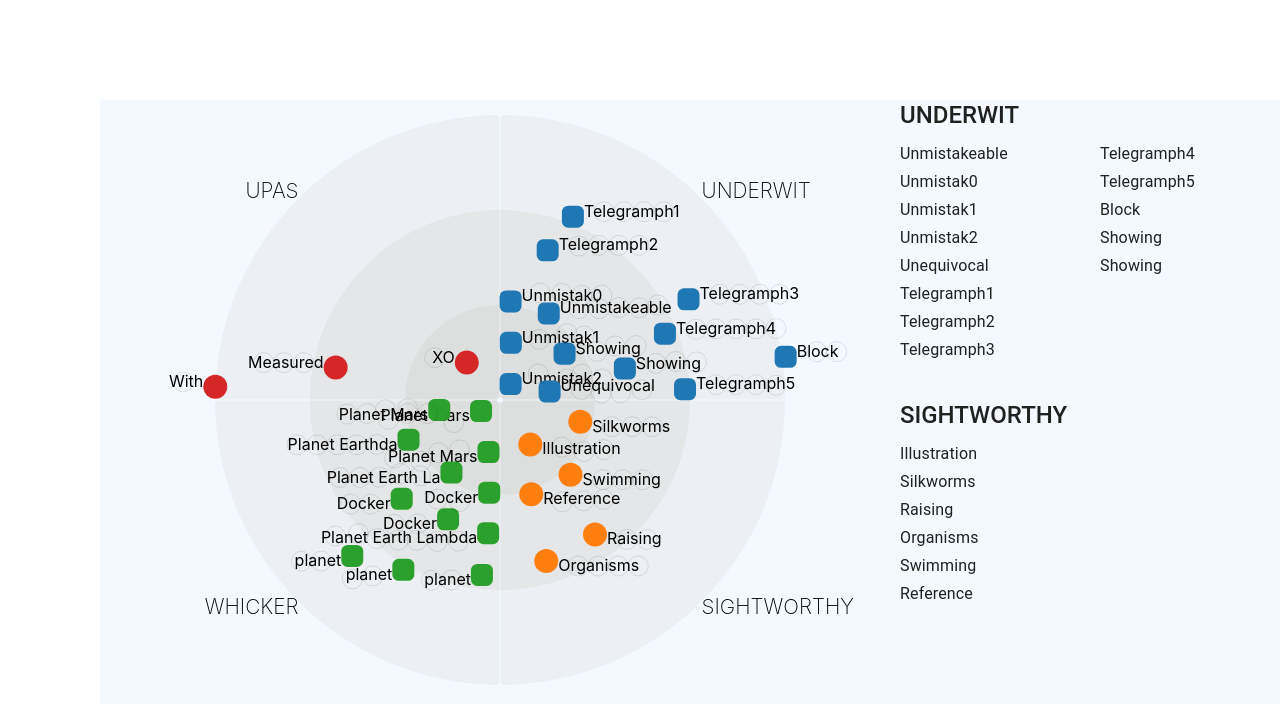
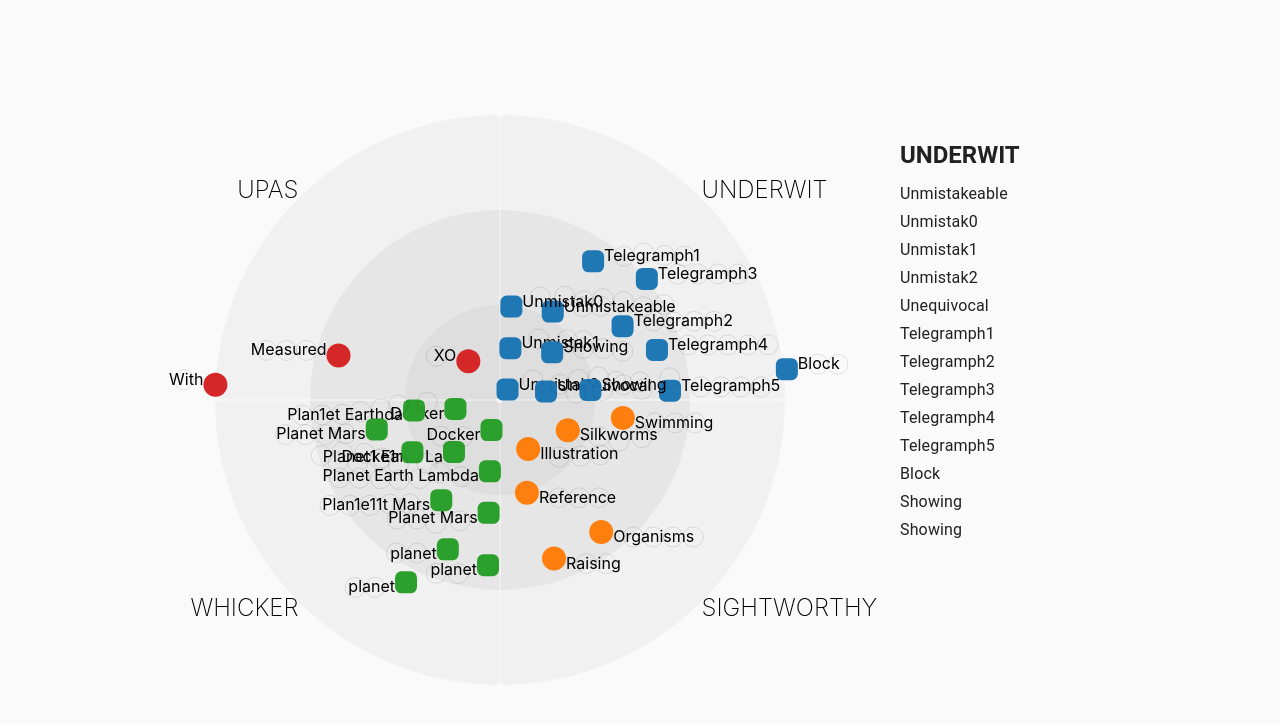
Before and after one commit to davlxd/various-react-components-lab, a React (Create React App) app: page /test in a window 1280 px wide. Shown: the top 724 px of the page. Built offline with nearby package versions, Linux system fonts and the light colour scheme.

Commit message:
Looks better now with one-quadrant column

```diff
--- a/src/components/Radar/detail-section.js
+++ b/src/components/Radar/detail-section.js
@@ -2,12 +2,18 @@ import React, { Component } from 'react'
 import PropTypes from 'prop-types'
 import { withStyles } from '@material-ui/core/styles'
 import Typography from '@material-ui/core/Typography'
+import CssBaseline from '@material-ui/core/CssBaseline'
+
+const RADAR_WIDTH = 800
 
 const styles = theme => ({
-  detailSection: {
-    height: '50%',
+  root: {
+    paddingTop: 40,
     cursor: 'default',
     userSelect: 'none',
+    transition: 'width 0.2s ease-out',
+    overflow: 'hidden',
+    transform: ({ flipped }) => flipped ? 'scale(-1, 1)' : null,
   },
   entries: {
     height: '80%',
@@ -15,26 +21,23 @@ const styles = theme => ({
     // paddingLeft: 10,
   },
   entry: {
+    transform: ({ flipped }) => flipped ? 'scale(-1, 1)' : null,
   },
   sectorName: {
     textTransform: 'uppercase',
-    fontWeight: 500,
+    width: ({ radarWidth }) => radarWidth / 4,
+    transform: ({ flipped }) => flipped ? 'scale(-1, 1)' : null,
+    fontWeight: 'bold',
   },
   blipName: {
     cursor: 'pointer',
   },
   desc: {
-    maxHeight: 0,
-    marginBottom: 0,
     overflow: 'hidden',
+    wordWrap: 'break-word',
     transition: 'max-height 0.3s linear, margin-bottom 0.3s linear',
+    fontWeight: 100,
   },
-  descExpand: {
-    transition: 'max-height 0.3s linear, margin-bottom 0.3s linear',
-    overflow: 'hidden',
-    maxHeight: '100px', //TODO calca
-    marginBottom: 8,
-  }
 })
 
 class DetailSection extends Component {
@@ -52,22 +55,25 @@ class DetailSection extends Component {
   }
 
   render() {
-    const { classes, sectorName, entries, radarWidth, flipped, onClickBlip, clickedBlip, } = this.props
+    const { classes, sectorName, entries, radarWidth, expand, onClickBlip, clickedBlip, } = this.props
     const flipIfNecessary = flipped => ({ transform: flipped? 'scale(-1, 1)' : null })
-    const expandDescIfNecessary = entry => clickedBlip &&
-                                           clickedBlip.sectorIndex === entry.sectorIndex &&
-                                           clickedBlip.name === entry.name
-                                           ? classes.descExpand : classes.desc
+
+    const expandDesc = entry => clickedBlip && clickedBlip.sectorIndex === entry.sectorIndex && clickedBlip.name === entry.name
+    const blipDescDynamicStyle = entry => ({
+      maxHeight: expandDesc(entry) ? (10 + 24 * Math.ceil(entry.desc.length / 20.0)) : 0,
+      marginBottom: expandDesc(entry) ? 10 : 0,
+    })
 
     return (
-      <section className={classes.detailSection}>
-        <Typography variant="h5" className={classes.sectorName} style={{ width: radarWidth / 4, ...flipIfNecessary(flipped) }} gutterBottom> {sectorName} </Typography>
+      <section className={classes.root} style={{width: expand ? RADAR_WIDTH / 4 : 0}}>
+        <CssBaseline/>
+        <Typography variant="h5" className={classes.sectorName} gutterBottom> {sectorName} </Typography>
         <div className={classes.entries} style={{width: radarWidth / 4, columnWidth: radarWidth / 4}}>
           {entries.map(entry => (
-            <div className={classes.entry} key={entry.key} style={flipIfNecessary(flipped)}>
+            <div className={classes.entry} key={entry.key}>
               <Typography variant="subtitle1" className={classes.blipName} inline={true} onClick={() => onClickBlip(entry.sector, entry.name)}> {entry.name} </Typography>
               {entry.desc &&
-                <Typography variant="body2" className={expandDescIfNecessary(entry)} style={{width: radarWidth / 4}}> {entry.desc} </Typography>
+                <p className={classes.desc} style={blipDescDynamicStyle(entry)}> {entry.desc} </p>
               }
             </div>
           ))}
@@ -86,6 +92,7 @@ DetailSection.propTypes = {
   radarWidth: PropTypes.number.isRequired,
   sectorName: PropTypes.string.isRequired,
   entries: PropTypes.array.isRequired,
+  expand: PropTypes.bool.isRequired,
   onClickBlip: PropTypes.func,
   clickedBlip: PropTypes.object,
   flipped: PropTypes.bool,
--- a/src/components/Radar/index.js
+++ b/src/components/Radar/index.js
@@ -1,5 +1,6 @@
 import React, { Component } from 'react'
 import { withStyles } from '@material-ui/core/styles'
+import CssBaseline from '@material-ui/core/CssBaseline'
 
 import DetailSection from './detail-section'
 import { initateSvg, drawBackgroundCirclesAndAxis, drawBlips } from './d3/radar-in-d3'
@@ -9,26 +10,10 @@ const RADAR_HEIGHT = 600
 
 const styles = theme => ({
   root: {
-    backgroundColor: '#f3f9fe',
+    // backgroundColor: '#f3f9fe',
     position: 'absolute',
     display: 'flex',
     flexWrap: 'nowrap',
-  },
-  detailColumn: {
-    display: 'flex',
-    flexDirection: 'column',
-    height: RADAR_HEIGHT,
-    overflow: 'hidden',  // This gets rid of scroll bar during transition but also hide exceeding descs
-    transition: 'width 0.2s ease-out',
-    width: RADAR_WIDTH / 2, // this guarantees left one doesn't overflow into svg
-  },
-  detailColumnCollapsed: {
-    display: 'flex',
-    flexDirection: 'column',
-    height: RADAR_HEIGHT,
-    transition: 'width 0.2s ease-out',
-    overflow: 'hidden',
-    width: 0,
   },
 })
 
@@ -44,7 +29,7 @@ class Radar extends Component {
 
     this.state = {
       clickedBlip: { sector: '', name: '' },
-      hoveredHalf: 'right',
+      hoveredSectorIndex: 0,
     }
   }
 
@@ -62,12 +47,12 @@ class Radar extends Component {
     const { divId, svgId, radius } = this
     const { blips } = this.props.data
 
-    const hoverOnHalf = half => this.setState({ hoveredHalf: half })
+    const hoverOnSector = sectorIndex => this.setState({ hoveredSectorIndex: sectorIndex })
 
 
     const { svg, g } = initateSvg(divId, svgId, RADAR_WIDTH, RADAR_HEIGHT)
-    drawBackgroundCirclesAndAxis(svg, g, radius, blips, hoverOnHalf)
-    drawBlips(svg, g, radius, blips, hoverOnHalf, (sector, name) => this.clickOnBlip(sector, name))
+    drawBackgroundCirclesAndAxis(svg, g, RADAR_WIDTH, RADAR_HEIGHT, radius, blips, hoverOnSector)
+    drawBlips(svg, g, radius, blips, hoverOnSector, (sector, name) => this.clickOnBlip(sector, name))
   }
 
   componentWillMount() {
@@ -75,7 +60,7 @@ class Radar extends Component {
 
   render() {
     const { classes } = this.props
-    const { hoveredHalf, clickedBlip } = this.state
+    const { hoveredSectorIndex, clickedBlip } = this.state
     const { divId, svgId } = this
     const { blips } = this.props.data
     const blipsGroupBySector = blips.reduce((acc, cur, idx) => {
@@ -92,17 +77,13 @@ class Radar extends Component {
 
     return (
       <div className={classes.root}>
-        <div className={ hoveredHalf === 'left' ? classes.detailColumn : classes.detailColumnCollapsed } style={{transform: 'scale(-1,1)'}}>
-          <DetailSection radarWidth={RADAR_WIDTH} sectorName={sectors[3]} onClickBlip={(sector, name) => this.clickOnBlip(sector, name)} entries={blipsGroupBySector[sectors[3]]} clickedBlip={clickedBlip} flipped={true}/>
-          <DetailSection radarWidth={RADAR_WIDTH} sectorName={sectors[2]} onClickBlip={(sector, name) => this.clickOnBlip(sector, name)} entries={blipsGroupBySector[sectors[2]]} clickedBlip={clickedBlip} flipped={true}/>
-        </div>
+        <DetailSection radarWidth={RADAR_WIDTH} expand={hoveredSectorIndex === 3} sectorName={sectors[3]} onClickBlip={(sector, name) => this.clickOnBlip(sector, name)} entries={blipsGroupBySector[sectors[3]]} clickedBlip={clickedBlip} flipped={true}/>
+        <DetailSection radarWidth={RADAR_WIDTH} expand={hoveredSectorIndex === 2} sectorName={sectors[2]} onClickBlip={(sector, name) => this.clickOnBlip(sector, name)} entries={blipsGroupBySector[sectors[2]]} clickedBlip={clickedBlip} flipped={true}/>
         <div id={divId}>
           <svg id={svgId}></svg>
         </div>
-        <div className={ hoveredHalf === 'right' ? classes.detailColumn : classes.detailColumnCollapsed }>
-          <DetailSection radarWidth={RADAR_WIDTH} sectorName={sectors[0]} onClickBlip={(sector, name) => this.clickOnBlip(sector, name)} clickedBlip={clickedBlip} entries={blipsGroupBySector[sectors[0]]}/>
-          <DetailSection radarWidth={RADAR_WIDTH} sectorName={sectors[1]} onClickBlip={(sector, name) => this.clickOnBlip(sector, name)} clickedBlip={clickedBlip} entries={blipsGroupBySector[sectors[1]]}/>
-        </div>
+        <DetailSection radarWidth={RADAR_WIDTH} expand={hoveredSectorIndex === 0} sectorName={sectors[0]} onClickBlip={(sector, name) => this.clickOnBlip(sector, name)} clickedBlip={clickedBlip} entries={blipsGroupBySector[sectors[0]]}/>
+        <DetailSection radarWidth={RADAR_WIDTH} expand={hoveredSectorIndex === 1} sectorName={sectors[1]} onClickBlip={(sector, name) => this.clickOnBlip(sector, name)} clickedBlip={clickedBlip} entries={blipsGroupBySector[sectors[1]]}/>
       </div>
     )
   }
--- a/src/components/Test/index.js
+++ b/src/components/Test/index.js
@@ -27,29 +27,29 @@ class Test extends Component {
             { sector: 'UnderWit', name: 'Telegramph2', score: 7 },
             { sector: 'UnderWit', name: 'Telegramph3', score: 7 },
             { sector: 'UnderWit', name: 'Telegramph4', score: 7 },
-            { sector: 'UnderWit', name: 'Telegramph5', score: 7 },
+            { sector: 'UnderWit', name: 'Telegramph5', score: 7, desc: 'Is Conference Room Air Making Us Dumber'},
             { sector: 'UnderWit', name: 'Block', score: 6 },
             { sector: 'UnderWit', name: 'Showing', score: 8 },
             { sector: 'UnderWit', name: 'Showing', score: 8 },
 
-            { sector: 'Sightworthy', name: 'Illustration', score: 8 },
+            { sector: 'Sightworthy', name: 'Illustration', score: 8, desc: 'aIllustration' },
             { sector: 'Sightworthy', name: 'Silkworms', score: 8 },
             { sector: 'Sightworthy', name: 'Raising', score: 7 },
             { sector: 'Sightworthy', name: 'Organisms', score: 7 },
             { sector: 'Sightworthy', name: 'Swimming', score: 8 },
             { sector: 'Sightworthy', name: 'Reference', score: 8 },
 
-            { sector: 'whicker', name: 'planet ', score: 7, desc: 'em ipsum dolor sit amet, consectetur ad' },
+            { sector: 'whicker', name: 'planet ', score: 7, desc: 'aaaaaaaaaaaaaaaaaaaaaa, consectetur ad' },
             { sector: 'whicker', name: 'Docker', score: 8 },
             { sector: 'whicker', name: 'Planet Earth Lambda', score: 8 },
             { sector: 'whicker', name: 'Planet Mars', score: 8 },
             { sector: 'whicker', name: 'planet ', score: 7 },
             { sector: 'whicker', name: 'Docker', score: 8 },
-            { sector: 'whicker', name: 'Planet Earth La', score: 8 },
-            { sector: 'whicker', name: 'Planet Mars', score: 8 },
+            { sector: 'whicker', name: 'Planet1 Earth La', score: 8, desc: 'Its import' },
+            { sector: 'whicker', name: 'Plan1e11t Mars', score: 8 },
             { sector: 'whicker', name: 'planet ', score: 7 },
-            { sector: 'whicker', name: 'Docker', score: 8 },
-            { sector: 'whicker', name: 'Planet Earthda', score: 8 },
+            { sector: 'whicker', name: 'Docke1r', score: 8 },
+            { sector: 'whicker', name: 'Plan1et Earthda', score: 8 },
             { sector: 'whicker', name: 'Planet Mars', score: 8 },
 
             { sector: 'UPAS', name: 'XO', score: 8, desc: 'Lorem ipsum dolor sit amet, consectetur adipisicing elit'},
--- a/src/index.css
+++ b/src/index.css
@@ -1,3 +1,9 @@
+@import-normalize;
+* {
+  margin: 0;
+  padding: 0;
+}
+
 body {
   margin: 0;
   padding: 0;
```
Also changed, not shown: src/components/Radar/d3/radar-in-d3.js (+53 -14 lines).
